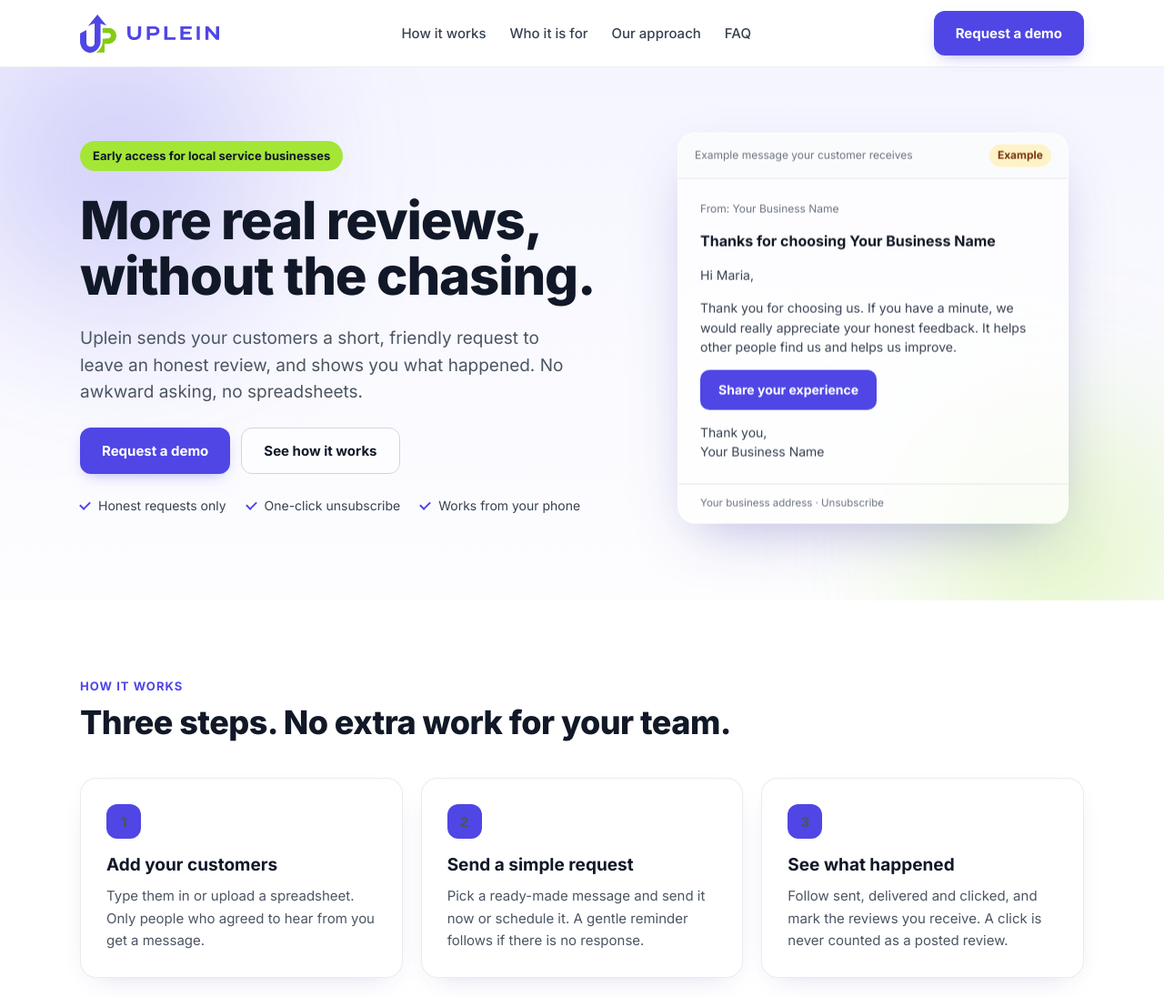
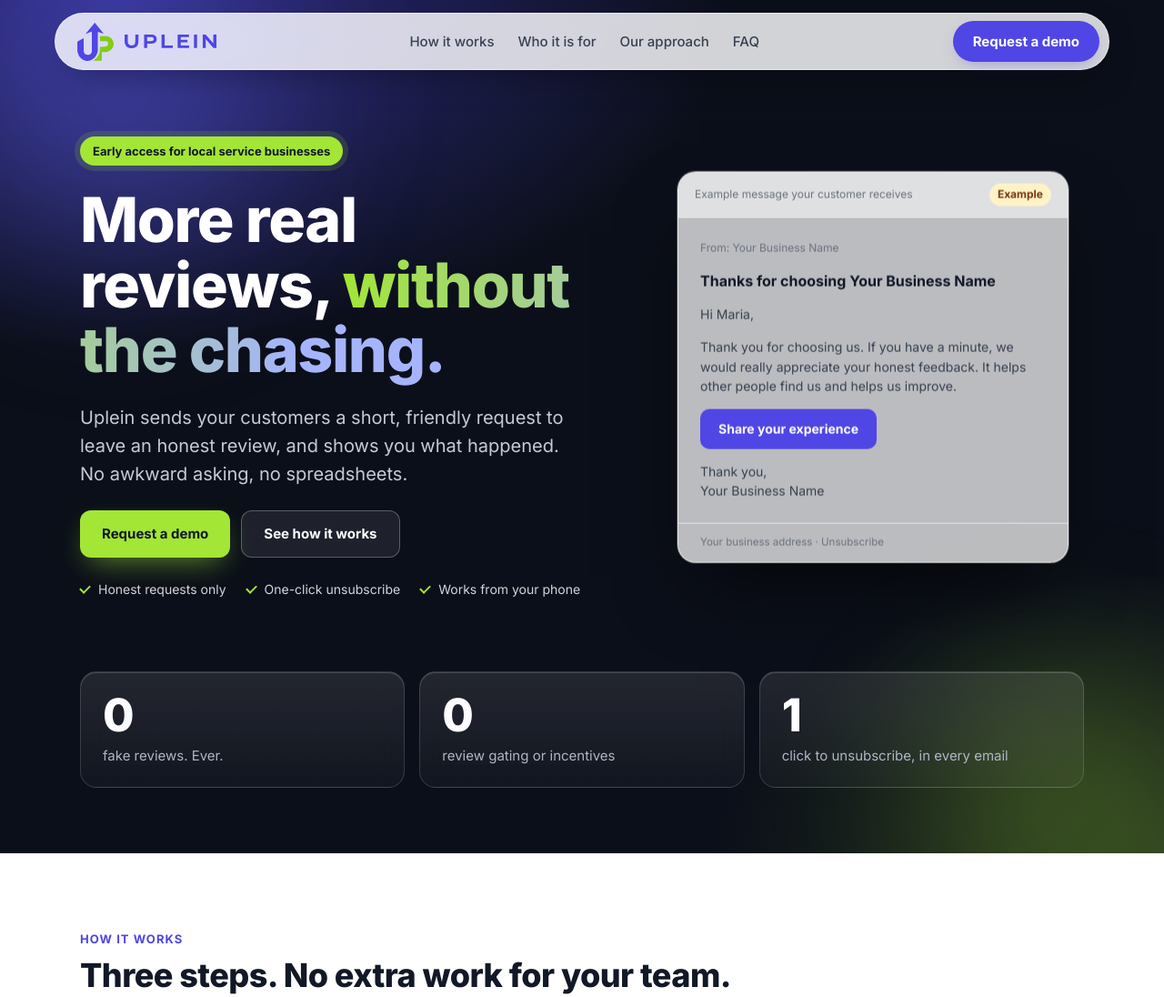
Before and after one commit to ssstaywithme/uplein-site, a plain HTML site: page index.html in a window 1280 px wide. Shown: the top 1096 px of the page at 91% size. Drawn offline with Linux system fonts and the light colour scheme.

Commit message:
Bolder look: dark hero, alternating bands, pill header, stats
Co-Authored-By: Claude Sonnet 5.5 <noreply@anthropic.com>

```diff
--- a/index.html
+++ b/index.html
@@ -141,6 +141,45 @@ nav a:hover::after{transform:scaleX(1)}
 /* scroll reveal (only when JavaScript runs) */
 .js .reveal{opacity:0;transform:translateY(22px);transition:opacity .8s var(--ease),transform .8s var(--ease);transition-delay:var(--d,0s)}
 .js .reveal.in{opacity:1;transform:none}
+/* ---- Bolder layer: dark hero, alternating bands, pill header, stats ---- */
+section.band{padding:96px 0}
+.band.light{background:#F3F4F6}
+.band.light .card,.band.light .step{border-color:#CDD2DA;background:linear-gradient(180deg,#fff,rgba(255,255,255,.9));box-shadow:inset 0 1px 0 #fff,0 1px 2px rgba(17,24,39,.06),0 14px 32px -14px rgba(55,48,163,.3)}
+.step,.card,.honest li{border-color:#D5D9E0}
+.hero{background:radial-gradient(1100px 620px at 10% 0%,rgba(79,70,229,.55),transparent 62%),radial-gradient(800px 500px at 100% 100%,rgba(163,230,53,.2),transparent 62%),#0B0F19;color:#fff}
+.hero::before{background:radial-gradient(circle,rgba(99,102,241,.45),transparent 68%)}
+.hero::after{background:radial-gradient(circle,rgba(163,230,53,.25),transparent 68%)}
+.hero-in{padding-top:150px;padding-bottom:72px}
+h1{font-size:68px}
+.hero h1{color:#fff}
+.grad{background:linear-gradient(95deg,#A3E635,#A5B4FC 75%);-webkit-background-clip:text;background-clip:text;color:transparent;-webkit-text-fill-color:transparent}
+.hero .lead{color:#C4CAD6;font-size:20px}
+.hero .ticks{color:#D1D5DB}.hero .ticks li::before{border-color:var(--lime)}
+.hero .btn{background:var(--lime);color:var(--ink);box-shadow:0 12px 32px -10px rgba(163,230,53,.6)}
+.hero .btn:hover{background:#bef264;box-shadow:0 18px 40px -12px rgba(163,230,53,.75)}
+.hero .btn-ghost{background:rgba(255,255,255,.08);color:#fff;border:1px solid rgba(255,255,255,.28);box-shadow:none}
+.hero .btn-ghost:hover{background:rgba(255,255,255,.16);color:#fff}
+.hero .pill{box-shadow:0 0 0 6px rgba(163,230,53,.14)}
+.mock{box-shadow:0 40px 80px -24px rgba(0,0,0,.65),0 0 0 1px rgba(255,255,255,.25)}
+.stats{flex:1 1 100%;display:grid;grid-template-columns:repeat(auto-fit,minmax(200px,1fr));gap:16px;margin-top:24px}
+.stat{padding:22px 24px;border-radius:18px;border:1px solid rgba(255,255,255,.14);background:linear-gradient(180deg,rgba(255,255,255,.1),rgba(255,255,255,.03));backdrop-filter:blur(14px);-webkit-backdrop-filter:blur(14px);box-shadow:inset 0 1px 0 rgba(255,255,255,.16)}
+.stat b{display:block;font-size:50px;line-height:1;font-weight:800;letter-spacing:-.03em;background:linear-gradient(95deg,#fff,#C7D2FE);-webkit-background-clip:text;background-clip:text;-webkit-text-fill-color:transparent;margin:0}
+.stat span{display:block;margin-top:8px;color:#AEB6C4;font-size:15px}
+.alt{background:linear-gradient(180deg,#0B0F19,#111827);border:0;margin-top:0;color:#fff;position:relative;overflow:hidden}
+.alt::before{content:"";position:absolute;width:520px;height:520px;left:-160px;top:-220px;border-radius:50%;filter:blur(90px);background:radial-gradient(circle,rgba(79,70,229,.3),transparent 68%);animation:driftA 30s ease-in-out infinite alternate;pointer-events:none}
+.alt .wrap{position:relative;z-index:1}
+.alt h2{color:#fff}.alt .eyebrow{color:var(--lime)}
+.alt .card{background:linear-gradient(180deg,rgba(255,255,255,.09),rgba(255,255,255,.03));border:1px solid rgba(255,255,255,.14);box-shadow:inset 0 1px 0 rgba(255,255,255,.16),0 20px 40px -24px rgba(0,0,0,.7)}
+.alt .card b{color:#fff}.alt .card span{color:#B6BDC9}
+.alt .card:hover{border-color:rgba(163,230,53,.5);box-shadow:inset 0 1px 0 rgba(255,255,255,.2),0 26px 50px -24px rgba(79,70,229,.7)}
+header{position:fixed;top:14px;left:50%;transform:translateX(-50%);width:min(1160px,calc(100% - 28px));border:1px solid rgba(255,255,255,.5);border-radius:999px;background:rgba(255,255,255,.82);box-shadow:0 14px 40px -16px rgba(0,0,0,.5);transition:width .45s var(--ease),background .3s,box-shadow .3s}
+header.scrolled{width:min(900px,calc(100% - 28px));background:rgba(255,255,255,.9)}
+header .bar{padding:8px 10px 8px 24px}
+header .btn{padding:11px 22px;border-radius:999px}
+nav a.active{color:var(--ink)}nav a.active::after{transform:scaleX(1)}
+.hero-copy>*:nth-child(6){animation-delay:.4s}
+@media (max-width:900px){h1{font-size:52px}}
+@media (max-width:720px){h1{font-size:38px}.hero-in{padding-top:104px;padding-bottom:48px}.stats{margin-top:8px}.stat b{font-size:38px}section.band{padding:60px 0}header .bar{padding:6px 8px 6px 16px}header .btn{padding:10px 16px;white-space:nowrap}}
 @media (prefers-reduced-motion:reduce){*,*::before,*::after{animation-duration:.01ms!important;animation-delay:0s!important;animation-iteration-count:1!important;transition-duration:.01ms!important;scroll-behavior:auto!important}.js .reveal{opacity:1;transform:none}}
 @media (max-width:900px){nav{display:none}}
 @media (max-width:720px){h1{font-size:38px}h2{font-size:28px}.wrap{padding-left:18px;padding-right:18px}.hero-in{padding-top:44px;padding-bottom:56px;gap:36px}.row2{grid-template-columns:1fr}section{padding-top:60px}.demo{padding-top:56px;padding-bottom:56px}.form{padding:20px}}
@@ -170,7 +209,7 @@ nav a:hover::after{transform:scaleX(1)}
   <div class="wrap hero-in">
     <div class="hero-copy">
       <div class="pill">Early access for local service businesses</div>
-      <h1>More real reviews, without the chasing.</h1>
+      <h1>More real reviews, <span class="grad">without the chasing.</span></h1>
       <p class="lead">Uplein sends your customers a short, friendly request to leave an honest review, and shows you what happened. No awkward asking, no spreadsheets.</p>
       <div class="actions">
         <a class="btn" href="#demo">Request a demo</a>
@@ -196,6 +235,11 @@ nav a:hover::after{transform:scaleX(1)}
         <div class="mock-foot">Your business address &middot; Unsubscribe</div>
       </div>
     </div>
+    <div class="stats">
+      <div class="stat"><b>0</b><span>fake reviews. Ever.</span></div>
+      <div class="stat"><b>0</b><span>review gating or incentives</span></div>
+      <div class="stat"><b>1</b><span>click to unsubscribe, in every email</span></div>
+    </div>
   </div>
 </div>
 
@@ -209,7 +253,7 @@ nav a:hover::after{transform:scaleX(1)}
   </div>
 </section>
 
-<section class="wrap">
+<section class="band light"><div class="wrap">
   <p class="eyebrow">What you get</p>
   <h2>Everything you need to ask, nothing you do not.</h2>
   <div class="cards">
@@ -220,7 +264,7 @@ nav a:hover::after{transform:scaleX(1)}
     <div class="card"><div class="ic"><svg width="22" height="22" viewBox="0 0 24 24" fill="none" stroke="#4F46E5" stroke-width="2.2" stroke-linecap="round" stroke-linejoin="round" aria-hidden="true"><path d="M12 3l8 3v6c0 5-3.5 8-8 9-4.5-1-8-4-8-9V6z"/><path d="M9 12l2 2 4-4"/></svg></div><b>Opt-out built in</b><span>Every message has an unsubscribe link, and we respect it.</span></div>
     <div class="card"><span class="soon">Coming later</span><div class="ic"><svg width="22" height="22" viewBox="0 0 24 24" fill="none" stroke="#4F46E5" stroke-width="2.2" stroke-linecap="round" stroke-linejoin="round" aria-hidden="true"><path d="M4 5h16v11H9l-5 4z"/></svg></div><b>Text message requests</b><span>Available after sender registration is approved for your business.</span></div>
   </div>
-</section>
+</div></section>
 
 <div id="who" class="alt">
   <section class="wrap" style="padding-bottom:0">
@@ -314,6 +358,9 @@ nav a:hover::after{transform:scaleX(1)}
   var hdr = document.querySelector('header');
   function onScroll(){ if(hdr) hdr.classList.toggle('scrolled', window.scrollY > 8); }
   window.addEventListener('scroll', onScroll, {passive:true}); onScroll();
+  var links = [].slice.call(document.querySelectorAll('nav a')), secs = links.map(function(a){ return document.querySelector(a.getAttribute('href')); });
+  function spy(){ var y = window.scrollY + 140, cur = -1; secs.forEach(function(s,i){ if(s && s.getBoundingClientRect().top + window.scrollY <= y) cur = i; }); links.forEach(function(a,i){ a.classList.toggle('active', i===cur); }); }
+  window.addEventListener('scroll', spy, {passive:true}); spy();
   if(!('IntersectionObserver' in window) || window.matchMedia('(prefers-reduced-motion: reduce)').matches) return;
   root.classList.add('js');
   var groups = ['.steps>*','.cards>*','.who>*','.honest li','.faq details','.demo-copy','.form'];
@@ -322,7 +369,7 @@ nav a:hover::after{transform:scaleX(1)}
   var io = new IntersectionObserver(function(entries){
     entries.forEach(function(e){ if(e.isIntersecting){ e.target.classList.add('in'); io.unobserve(e.target); } });
   }, {threshold:.12, rootMargin:'0px 0px -6% 0px'});
-  document.querySelectorAll('section > .eyebrow, section > h2, section > .sub, .alt .eyebrow, .alt h2, .alt .sub').forEach(function(el){ mark(el, 0); });
+  document.querySelectorAll('section > .eyebrow, section > h2, section > .sub, section .wrap > .eyebrow, section .wrap > h2, section .wrap > .sub, .alt .eyebrow, .alt h2, .alt .sub').forEach(function(el){ mark(el, 0); });
   groups.forEach(function(sel){ document.querySelectorAll(sel).forEach(function(el, i){ mark(el, Math.min(i,6)*0.08); }); });
 })();
 (function(){
```
